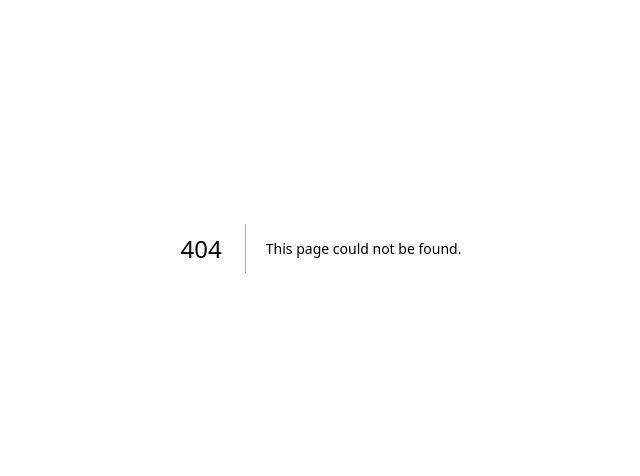
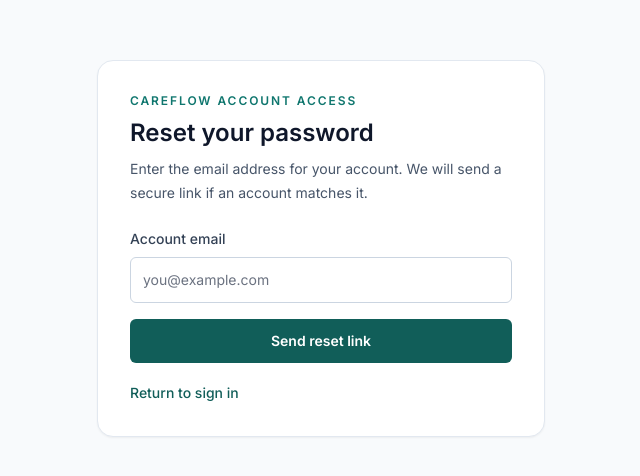
Before and after one commit to Thato363/nextjs-dashboard, a Next.js app: page /login/forgot-password in a window 1280 px wide. Before the commit this address had no page. Shown: the part 152-628 px from the top of the page, without its empty margins (319-959 px from the left). Built offline with nearby package versions, Linux system fonts and the light colour scheme; no server answers; a web font is replaced by a local one.

Commit message:
fix(auth): add password recovery for clinician login

```diff
--- a/app/auth/set-password/page.tsx
+++ b/app/auth/set-password/page.tsx
@@ -9,7 +9,7 @@ export default function SetPasswordPage() {
         <p className="text-xs font-semibold uppercase tracking-[0.16em] text-teal-700">CareFlow clinic access</p>
         <h1 className={`${lusitana.className} mt-2 text-2xl text-slate-900`}>Set your password</h1>
         <p className="mt-2 text-sm leading-6 text-slate-600">
-          Choose a password for your individual clinician account. You will use it with your email to sign in.
+          Choose a new password from the secure link in your email. You will use it with your email to sign in.
         </p>
         <SetPasswordForm />
         <Link href="/login" className="mt-5 inline-flex text-sm font-medium text-teal-800 hover:underline">
--- /dev/null
+++ b/app/login/forgot-password/page.tsx
@@ -0,0 +1,20 @@
+import Link from "next/link";
+import ForgotPasswordForm from "@/app/ui/auth/forgot-password-form";
+
+export default function ForgotPasswordPage() {
+  return (
+    <main className="flex min-h-screen items-center justify-center bg-slate-50 px-5 py-12">
+      <section className="w-full max-w-md rounded-2xl border border-slate-200 bg-white p-6 shadow-sm sm:p-8">
+        <p className="text-xs font-semibold uppercase tracking-[0.16em] text-teal-700">CareFlow account access</p>
+        <h1 className="mt-2 text-2xl font-semibold text-slate-900">Reset your password</h1>
+        <p className="mt-2 text-sm leading-6 text-slate-600">
+          Enter the email address for your account. We will send a secure link if an account matches it.
+        </p>
+        <ForgotPasswordForm />
+        <Link href="/login" className="mt-5 inline-flex text-sm font-medium text-teal-800 hover:underline">
+          Return to sign in
+        </Link>
+      </section>
+    </main>
+  );
+}
--- /dev/null
+++ b/app/ui/auth/forgot-password-form.tsx
@@ -0,0 +1,84 @@
+'use client';
+
+import { useMemo, useState } from "react";
+import type { FormEvent } from "react";
+import { createClient } from "@supabase/supabase-js";
+
+export default function ForgotPasswordForm() {
+  const supabase = useMemo(() => {
+    const url = process.env.NEXT_PUBLIC_SUPABASE_URL;
+    const anonKey = process.env.NEXT_PUBLIC_SUPABASE_ANON_KEY;
+    if (!url || !anonKey) return null;
+
+    return createClient(url, anonKey, {
+      auth: { autoRefreshToken: false, detectSessionInUrl: false, persistSession: false },
+    });
+  }, []);
+  const [pending, setPending] = useState(false);
+  const [sent, setSent] = useState(false);
+  const [message, setMessage] = useState("");
+
+  async function requestPasswordReset(event: FormEvent<HTMLFormElement>) {
+    event.preventDefault();
+    if (!supabase) {
+      setMessage("Password recovery is unavailable right now. Contact the clinic administrator.");
+      return;
+    }
+
+    const formData = new FormData(event.currentTarget);
+    const email = String(formData.get("email") ?? "").trim().toLowerCase();
+    if (!email) return;
+
+    setPending(true);
+    setMessage("");
+    const redirectTo = new URL("/auth/set-password", window.location.origin).toString();
+    try {
+      const { error } = await supabase.auth.resetPasswordForEmail(email, { redirectTo });
+      if (error) {
+        console.error("Failed to request password reset:", error);
+        setMessage("We could not send the reset email. Check the app's Supabase Auth redirect settings, then try again.");
+        return;
+      }
+
+      setSent(true);
+    } catch (error) {
+      console.error("Failed to request password reset:", error);
+      setMessage("We could not send the reset email right now. Try again in a moment.");
+    } finally {
+      setPending(false);
+    }
+  }
+
+  return (
+    <form onSubmit={requestPasswordReset} className="mt-6 space-y-4">
+      {sent ? (
+        <p role="status" aria-live="polite" className="rounded-lg bg-emerald-50 px-4 py-3 text-sm leading-6 text-emerald-800">
+          If an account exists for that email, a password reset link is on its way. Check your inbox and spam folder.
+        </p>
+      ) : (
+        <>
+          <label htmlFor="email" className="grid gap-2 text-sm font-medium text-slate-700">
+            Account email
+            <input
+              id="email"
+              name="email"
+              type="email"
+              autoComplete="email"
+              required
+              className="rounded-md border border-slate-300 px-3 py-3 text-sm font-normal text-slate-900 outline-none focus:border-teal-700 focus:ring-2 focus:ring-teal-700/15"
+              placeholder="you@example.com"
+            />
+          </label>
+          <button
+            type="submit"
+            disabled={pending}
+            className="w-full rounded-md bg-teal-800 px-4 py-3 text-sm font-semibold text-white hover:bg-teal-900 disabled:cursor-wait disabled:opacity-60"
+          >
+            {pending ? "Sending link…" : "Send reset link"}
+          </button>
+        </>
+      )}
+      {message && <p role="alert" className="rounded-md bg-amber-50 px-3 py-2 text-sm text-amber-900">{message}</p>}
+    </form>
+  );
+}
--- a/app/ui/auth/set-password-form.tsx
+++ b/app/ui/auth/set-password-form.tsx
@@ -40,13 +40,14 @@ export default function SetPasswordForm() {
 
       const currentUrl = new URL(window.location.href);
       const hashParams = new URLSearchParams(currentUrl.hash.replace(/^#/, ""));
-      const cameFromInvitation =
+      const callbackType = currentUrl.searchParams.get("type") ?? hashParams.get("type");
+      const cameFromAuthEmail =
         currentUrl.searchParams.has("code") ||
-        currentUrl.searchParams.get("type") === "invite" ||
-        hashParams.get("type") === "invite";
-      if (!cameFromInvitation) {
+        callbackType === "invite" ||
+        callbackType === "recovery";
+      if (!cameFromAuthEmail) {
         if (active) {
-          setMessage("Open this page from your clinician invitation email to finish setting up your account.");
+          setMessage("Open this page from your secure invitation or password reset email to continue.");
           setReady(true);
         }
         return;
@@ -55,9 +56,9 @@ export default function SetPasswordForm() {
       const { data, error } = await supabase.auth.getUser();
       if (!active) return;
       if (error) {
-        setMessage("This invitation link has expired or was already used. Ask the clinic to send another.");
+        setMessage("This link has expired or was already used. Request another password reset or ask the clinic to resend your invitation.");
       } else if (!data.user) {
-        setMessage("We could not verify this invitation. Ask the clinic to send another.");
+        setMessage("We could not verify this link. Request another password reset or ask the clinic to resend your invitation.");
       }
       setHasSession(Boolean(data.user));
       setReady(true);
@@ -89,7 +90,7 @@ export default function SetPasswordForm() {
     setMessage("");
     const { error } = await supabase.auth.updateUser({ password });
     if (error) {
-      setMessage("We could not set your password. Open a fresh invitation or contact the clinic administrator.");
+      setMessage("We could not update your password. Open a fresh email link or contact the clinic administrator.");
       setPending(false);
       return;
     }
--- a/app/ui/login-form.tsx
+++ b/app/ui/login-form.tsx
@@ -10,10 +10,12 @@ import { Button } from './button';
 import { useActionState } from "react";
 import { authenticate } from "@/app/lib/actions";
 import { useSearchParams } from "next/navigation";
+import Link from "next/link";
 
 export default function LoginForm() {
   const searchParams = useSearchParams();
   const callbackUrl = searchParams.get("callbackUrl") || "/dashboard";
+  const passwordUpdated = searchParams.get("password") === "updated";
   const [errorMessage, formAction, isPending] = useActionState(
     authenticate,
     undefined,
@@ -61,17 +63,28 @@ export default function LoginForm() {
               />
               <KeyIcon className="pointer-events-none absolute left-3 top-1/2 h-[18px] w-[18px] -translate-y-1/2 text-slate-400 peer-focus:text-teal-700" />
             </div>
+            <div className="mt-2 flex justify-end">
+              <Link href="/login/forgot-password" className="text-sm font-medium text-teal-800 hover:underline">
+                Forgot password?
+              </Link>
+            </div>
           </div>
         </div>
         <input type="hidden" name="redirectTo" value={callbackUrl} />
-        <Button className="mt-2 w-full bg-teal-800 hover:bg-teal-900" aria-disabled={isPending}>
-          Sign in <ArrowRightIcon className="ml-auto h-5 w-5 text-white" />
+        <Button type="submit" disabled={isPending} className="mt-2 w-full bg-teal-800 hover:bg-teal-900">
+          {isPending ? "Signing in…" : "Sign in"}
+          <ArrowRightIcon className="ml-auto h-5 w-5 text-white" />
         </Button>
         <div
           className="flex min-h-8 items-center gap-2"
           aria-live="polite"
           aria-atomic="true"
         >
+          {passwordUpdated && !errorMessage && (
+            <p role="status" className="text-sm text-emerald-700">
+              Password updated. Sign in with your new password.
+            </p>
+          )}
           {errorMessage && (
             <>
               <ExclamationCircleIcon className="h-5 w-5 text-red-500" />
```
